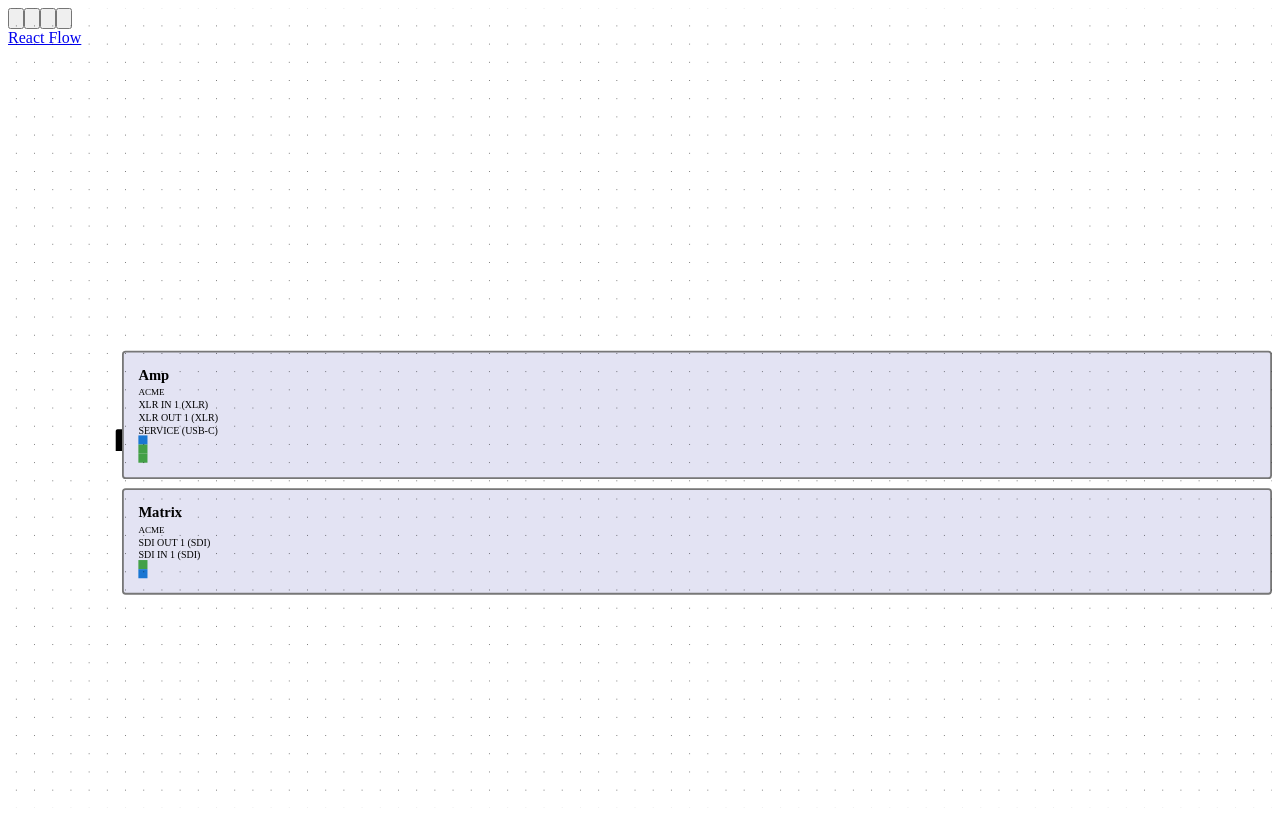
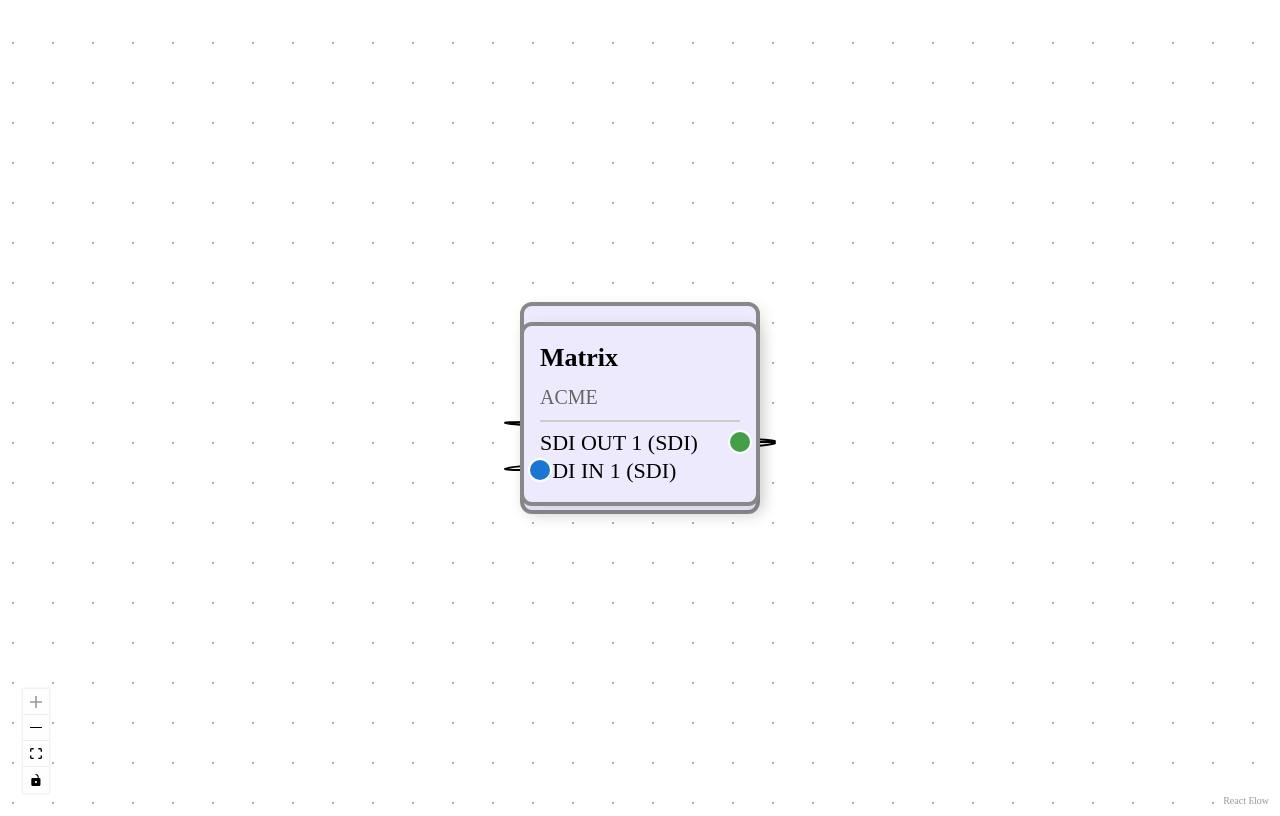
Before and after one commit to twobeass/AVFlowView, a React (Vite) app: page / in a window 1280 px wide. Built offline with nearby package versions, Linux system fonts and the light colour scheme.

Commit message:
Fix React Flow styling: add stylesheet import and improve DeviceNode layout for compact, professional appearance

```diff
--- a/src/components/nodes/DeviceNode.tsx
+++ b/src/components/nodes/DeviceNode.tsx
@@ -4,29 +4,48 @@ import { Handle, Position } from '@xyflow/react';
 const portAlignmentToPosition = {
   In: Position.Left,
   Out: Position.Right,
-  Bidirectional: Position.Bottom
+  Bidirectional: Position.Bottom,
 };
 
 export default function DeviceNode({ id, data }) {
   const ports = data.ports ? Object.entries(data.ports) : [];
   return (
-    <div style={{ background: '#e3e3f3', padding: 16, borderRadius: 4, border: '2px solid #777' }}>
-      <div style={{ fontWeight: 'bold', marginBottom: 4 }}>{data.label || data.model}</div>
-      <div style={{ fontSize: 10, marginBottom: 2 }}>{data.manufacturer}</div>
-      <div style={{ display: 'flex', flexDirection: 'column', gap: 2 }}>
-        {ports.map(([key, port]) =>
-          <div key={key} style={{ fontSize: 11 }}>{port.label} ({port.type})</div>
-        )}
+    <div
+      style={{
+        background: '#edeafd',
+        border: '2px solid #888',
+        borderRadius: 6,
+        minWidth: 120,
+        maxWidth: 160,
+        padding: 8,
+        boxSizing: 'border-box',
+        fontSize: 13,
+        boxShadow: '2px 2px 7px rgba(0,0,0,0.1)',
+        display: 'flex',
+        flexDirection: 'column',
+        alignItems: 'flex-start',
+        gap: 4
+      }}
+    >
+      <div style={{ fontWeight: 'bold', marginBottom: 2 }}>{data.label || data.model}</div>
+      <div style={{ fontSize: 10, color: '#666' }}>{data.manufacturer}</div>
+      <div style={{ width: '100%', borderTop: '1px solid #ccc', paddingTop: 4, marginTop: 2 }}>
+        {ports.map(([key, port]) => (
+          <div key={key} style={{ fontSize: 11, marginBottom: 2, position: 'relative' }}>
+            {port.label} ({port.type})
+            <Handle
+              type={port.alignment === "In" ? "target" : "source"}
+              id={key}
+              position={portAlignmentToPosition[port.alignment] || Position.Bottom}
+              style={{
+                background: port.alignment === "In" ? "#1976d2" : "#43a047",
+                width: 10,
+                height: 10,
+              }}
+            />
+          </div>
+        ))}
       </div>
-      {ports.map(([key, port]) =>
-        <Handle
-          key={key}
-          type={port.alignment === "In" ? "target" : "source"}
-          id={key}
-          position={portAlignmentToPosition[port.alignment] || Position.Bottom}
-          style={{ background: port.alignment === "In" ? "#1976d2" : "#43a047", width: 10, height: 10 }}
-        />
-      )}
     </div>
   );
 }
--- a/src/main.tsx
+++ b/src/main.tsx
@@ -1,4 +1,5 @@
 // Main entry point for the React web application
+import '@xyflow/react/dist/style.css';
 import React from 'react';
 import ReactDOM from 'react-dom/client';
 import AVWiringViewer from './components/AVWiringViewer';
```
